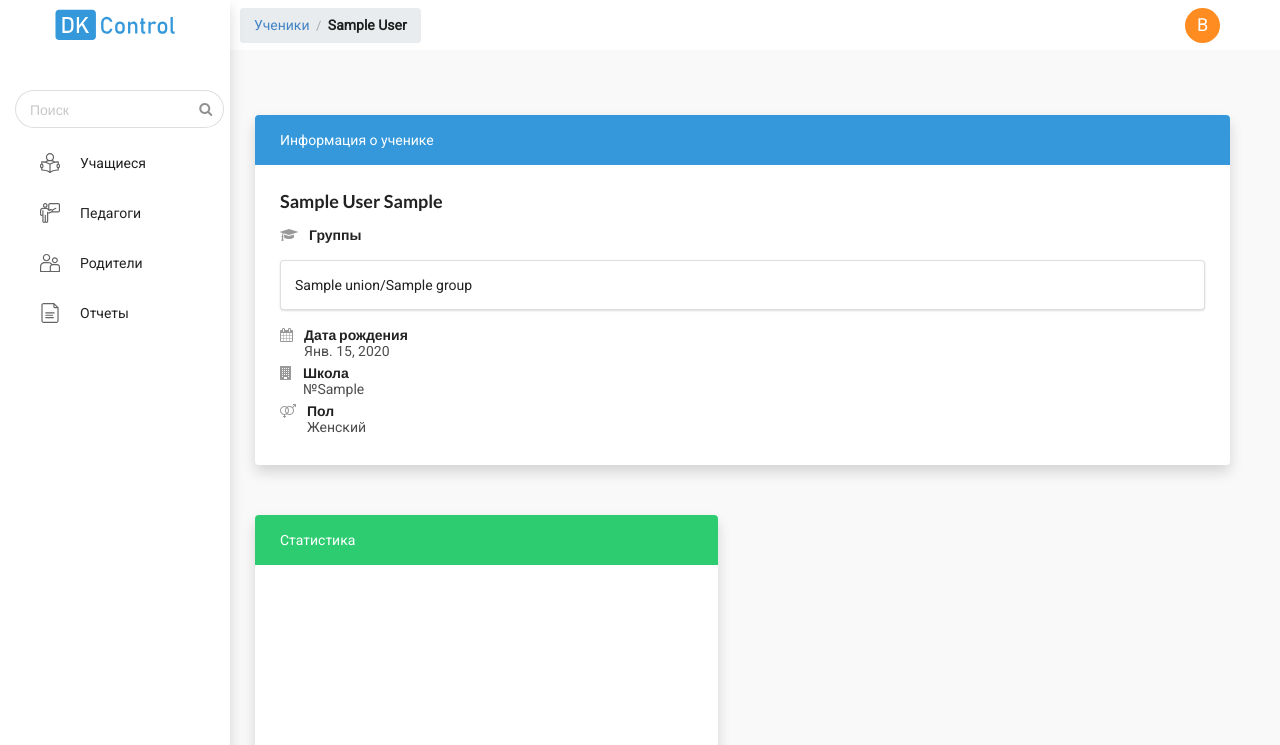
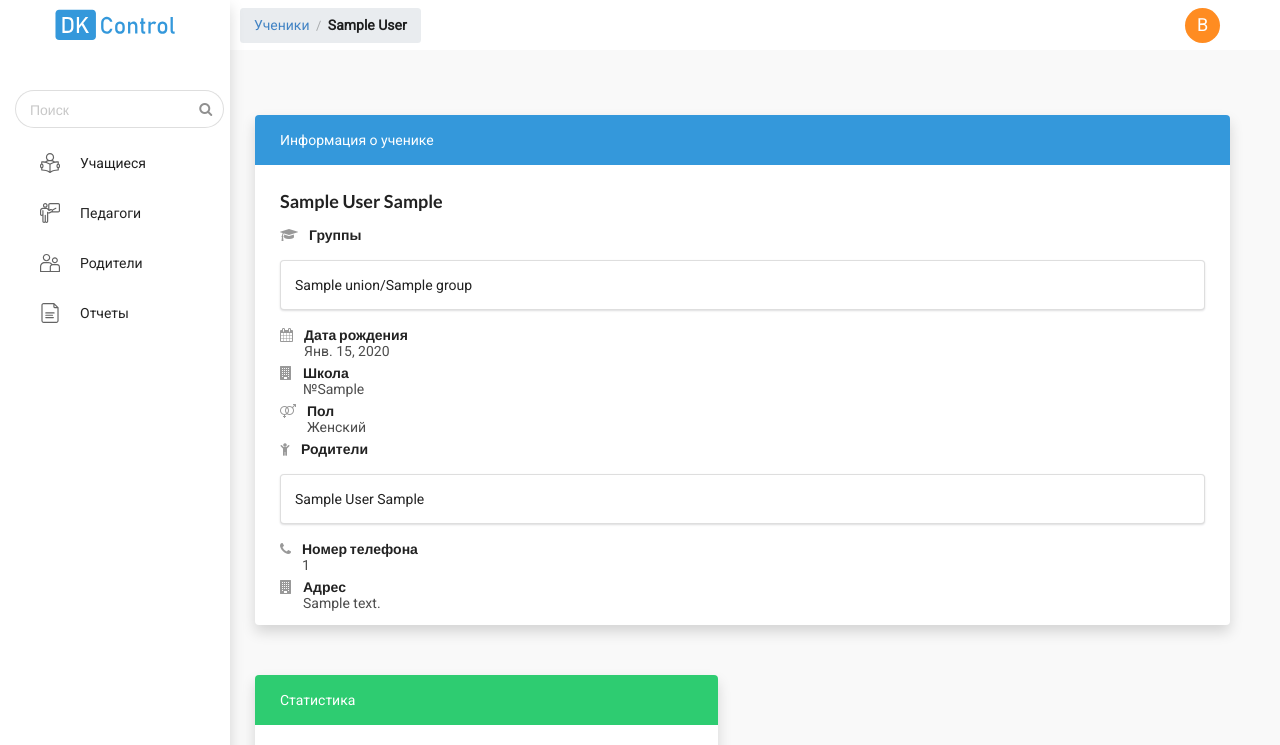
Before and after one commit to Senteris/DKControl, a Django app: page /students/1/ in a window 1280 px wide. Shown: the top 745 px of the page. Run offline with Django 3.2, Linux system fonts and the light colour scheme; tables that the repository leaves empty hold one stand-in row (values such as "Sample post"); data that the repository does not hold is empty; a map, chart or similar area stays blank; some libraries are stand-ins or nearby versions.

Commit message:
Add parent_profile and charts

```diff
--- a/main/models.py
+++ b/main/models.py
@@ -115,19 +115,19 @@ class User(AbstractUser, BaseProfile):
 class Parent(Profile):
 
     def __str__(self):
-        return f"Родитель: {self.first_name} {self.last_name} {self.patronymic:1}."
+        return f"{self.first_name} {self.last_name} {self.patronymic:1}"
 
 
 class Student(Profile):
     school = models.CharField('Школа', max_length=32, blank=True, null=True)
     grade = models.CharField('Класс', max_length=3, blank=True, null=True)
     groups = models.ManyToManyField(Group, related_name="students", verbose_name="Ученики", blank=True)
-    parents = models.ManyToManyField(Parent, related_name="parents", verbose_name="Родители", blank=True)
+    parents = models.ManyToManyField(Parent, related_name="childs", verbose_name="Родители", blank=True)
 
     isDeleted = models.BooleanField('Удалён', default=False, blank=True)
 
     def __str__(self):
-        return f"Ученик: {self.first_name} {self.last_name} {self.patronymic:1}"
+        return f"{self.first_name} {self.last_name} {self.patronymic:1}"
 #endregion
 
 #region Other models
--- a/main/urls.py
+++ b/main/urls.py
@@ -8,5 +8,6 @@ urlpatterns = [
     path("search/", views.search, name="search"),
     path("chart/<str:chartType>/", views.chartGet, name="chart"),
     path("students/<int:student>/", views.get_student, name="student"),
-    path("groups/<int:group>/", views.get_group, name="group")
+    path("groups/<int:group>/", views.get_group, name="group"),
+    path("parents/<int:parent>/", views.get_parent, name="parent")
 ]
--- a/main/views.py
+++ b/main/views.py
@@ -145,11 +145,11 @@ def chartGet(request, chartType):
         periodsStart = [startday + relativedelta(months=s) for s in range(9)] # :(
         periodsEnd = [startday + relativedelta(months=s+1) for s in range(9)]
 
-        results = [getAttendingStats(periodsStart[i], periodsEnd[i], None, None, student) for i in range(9)]
+        results = [getAttendingStats(periodsStart[i], periodsEnd[i], None, group, student) for i in range(9)]
 
         return JsonResponse({
             "region": ["Сентябрь", "Октябрь", "Ноябрь", "Декабрь", "Январь", "Февраль", "Март", "Апрель", "Май"],
-            "value": [result[0]*100 for  result in results]
+            "value": [result[0]*100 for result in results]
         })
 
 #region Methods
@@ -229,3 +229,8 @@ def get_group(request, group):
     # endregion
 
     return render(request, 'group_view.html', {"group": group, "timetable": timetable, "attendings": attendings})
+
+
+def get_parent(request, parent):
+    parent = Parent.objects.get(id=parent)
+    return render(request, 'parent_profile.html', {'parent': parent})
--- a/templates/group_view.html
+++ b/templates/group_view.html
@@ -26,7 +26,7 @@
             {% endfor %}
         </div>
     </div>
-    {% include 'snippets/chart.html' with id=1 url='/chart/' label='Статистика посещения (Но не та)' %}
+    {% include 'snippets/chart.html' with id=1 url='/chart/chartStudent/' group_id=group.id label='Статистика посещения, %' %}
 
     <div class="students_block block shadow">
         <div class="header_block">
--- a/templates/snippets/chart.html
+++ b/templates/snippets/chart.html
@@ -6,7 +6,7 @@
         <canvas id="{{ id }}"></canvas>
         <script>
             $(document).ready(function () {
-                buildChart({{ id }}, "{{ url }}" {% if student_id %} + "?s=" + {{ student_id }}{% endif %}, "{{ label }}")
+                buildChart({{ id }}, "{{ url }}" {% if student_id %} + "?s=" + {{ student_id }}{% endif %}{% if group_id %} + "?g=" + {{ group_id }}{% endif %}, "{{ label }}")
             });
         </script>
     </div>
--- a/templates/student_profile.html
+++ b/templates/student_profile.html
@@ -9,7 +9,7 @@
     </div>
 {% endblock %}
 {% block content %}
-    <div class="students_block block shadow">
+    <div class="students_block block shadow" style="height: 510px">
         <div class="header_block">
             <p>Информация о ученике</p>
         </div>
@@ -51,6 +51,34 @@
                         <div class="description">{{ student.gender }}</div>
                     </div>
                 </a>
+                <a class="item">
+                    <i class="child icon"></i>
+                    <div class="content">
+                        <div class="header">Родители</div>
+                    </div>
+                </a>
+                <div class="ui horizontal segments">
+                    {% for parent in student.parents.all %}
+                        <a class="ui segment" href="{% url 'parent' parent.id %}"
+                           style="text-decoration: none; color: inherit;">
+                            <p>{{ parent }}</p>
+                        </a>
+                    {% endfor %}
+                </div>
+                <a class="item">
+                   <i class="phone icon"></i>
+                    <div class="content">
+                        <div class="header">Номер телефона</div>
+                        <div class="description">{{ student.phone }}</div>
+                    </div>
+                </a>
+                <a class="item">
+                    <i class="building icon"></i>
+                    <div class="content">
+                        <div class="header">Адрес</div>
+                        <div class="description">{{ student.address }}</div>
+                    </div>
+                </a>
             </div>
         </div>
     </div>
```
Also changed, not shown: templates/parent_profile.html (added, +64 -0 lines).
